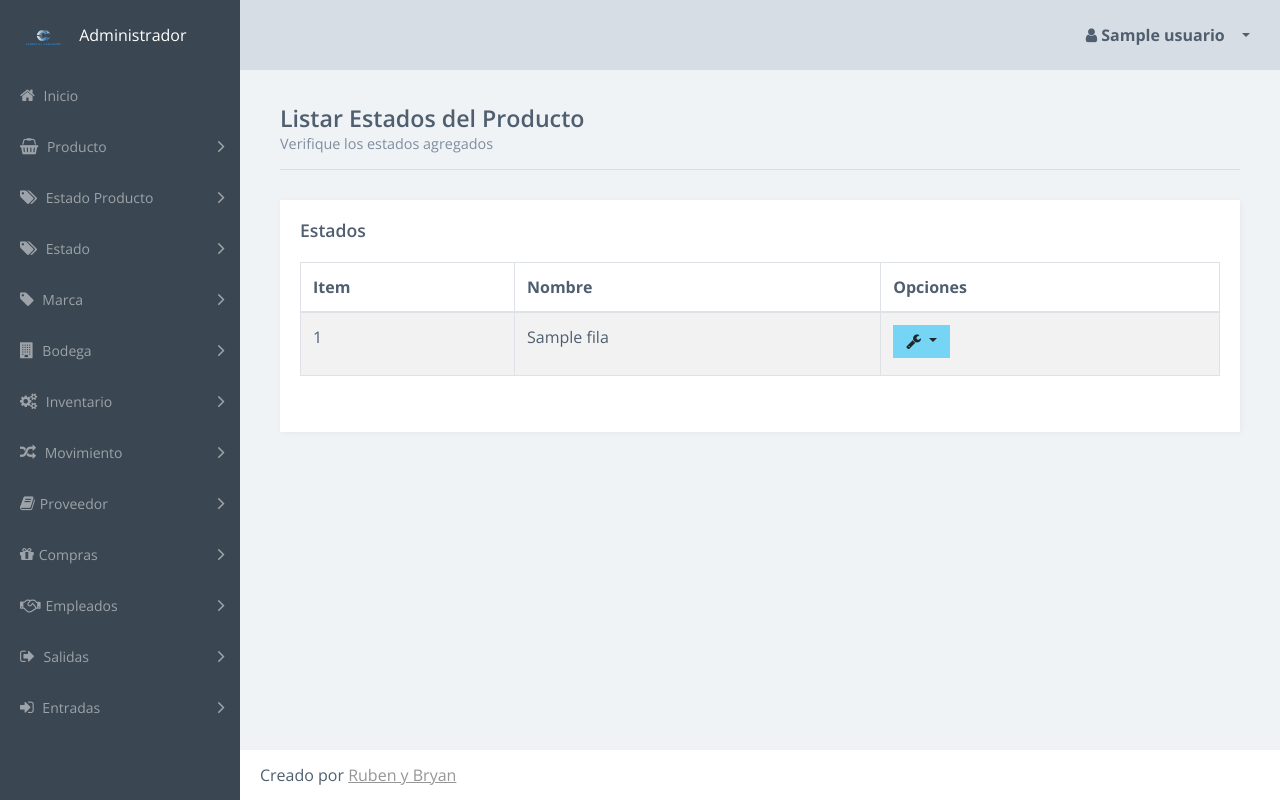
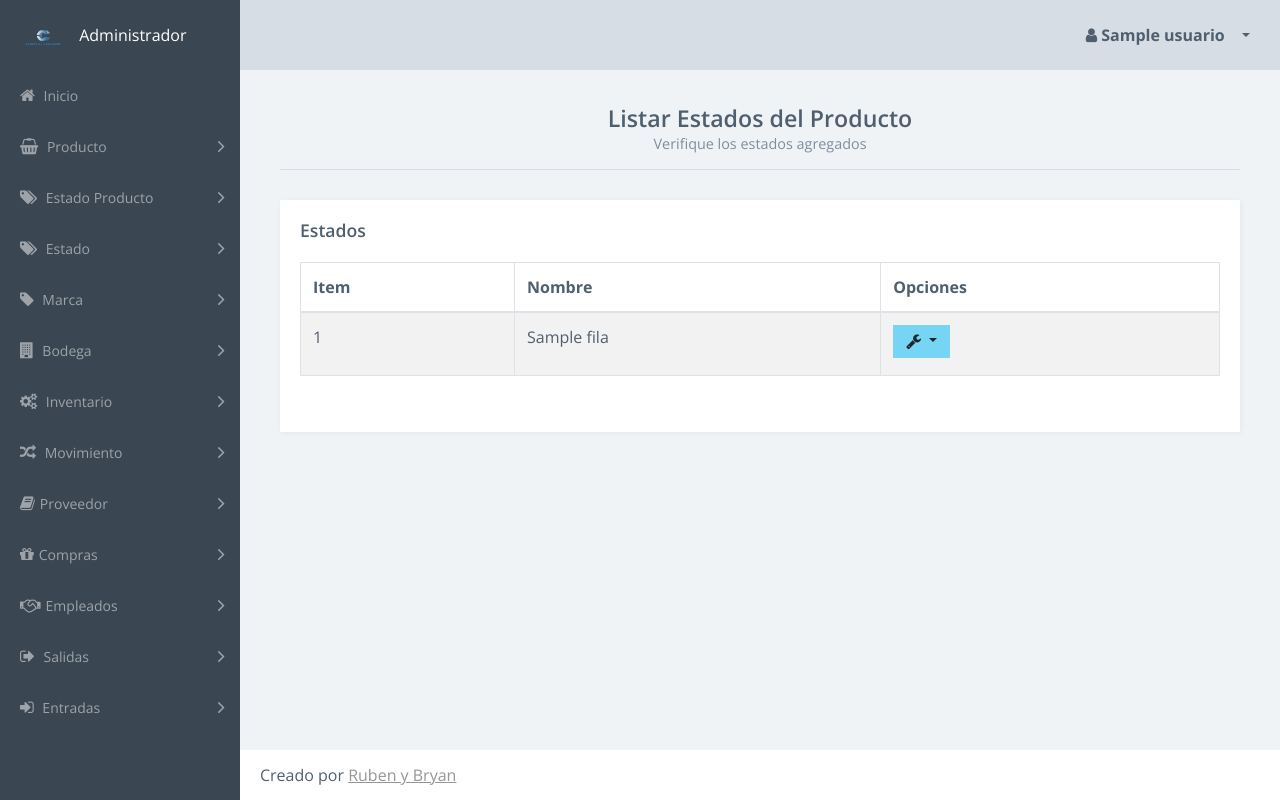
Before and after one commit to rubent2004/ComercialHz, a Django app: template templates/inventario/estadoproducto/listarEstadoProducto.html in a window 1280 px wide. Run offline with Django 3.2, Linux system fonts and the light colour scheme; the template is opened without the code that fills it: most values are stand-ins (such as "Sample title", 1, 10 or a date in 2020); some libraries are stand-ins or nearby versions.

Commit message:
Listar productos en estados actualizado

```diff
--- a/templates/inventario/estadoproducto/agregarEstadoProducto.html
+++ b/templates/inventario/estadoproducto/agregarEstadoProducto.html
@@ -2,7 +2,7 @@
 
 {% block content %}
 <article class="content forms-page">
-    <div class="title-block">
+    <div class="title-block text-center">
         {% if editar %}
             <h3 class="title">Editar Estado de Producto</h3>
             <p class="title-description">Cambie los datos del estado de producto</p>
--- a/templates/inventario/estadoproducto/listarEstadoProducto.html
+++ b/templates/inventario/estadoproducto/listarEstadoProducto.html
@@ -8,7 +8,7 @@
 <!-- FIN DE JAVASCRIPT ------------------------------------>
 
 <article class="content responsive-tables-page">
-    <div class="title-block">
+    <div class="title-block text-center">
         <h1 class="title"> Listar Estados del Producto </h1>
         <p class="title-description"> Verifique los estados agregados </p>
     </div>
```
